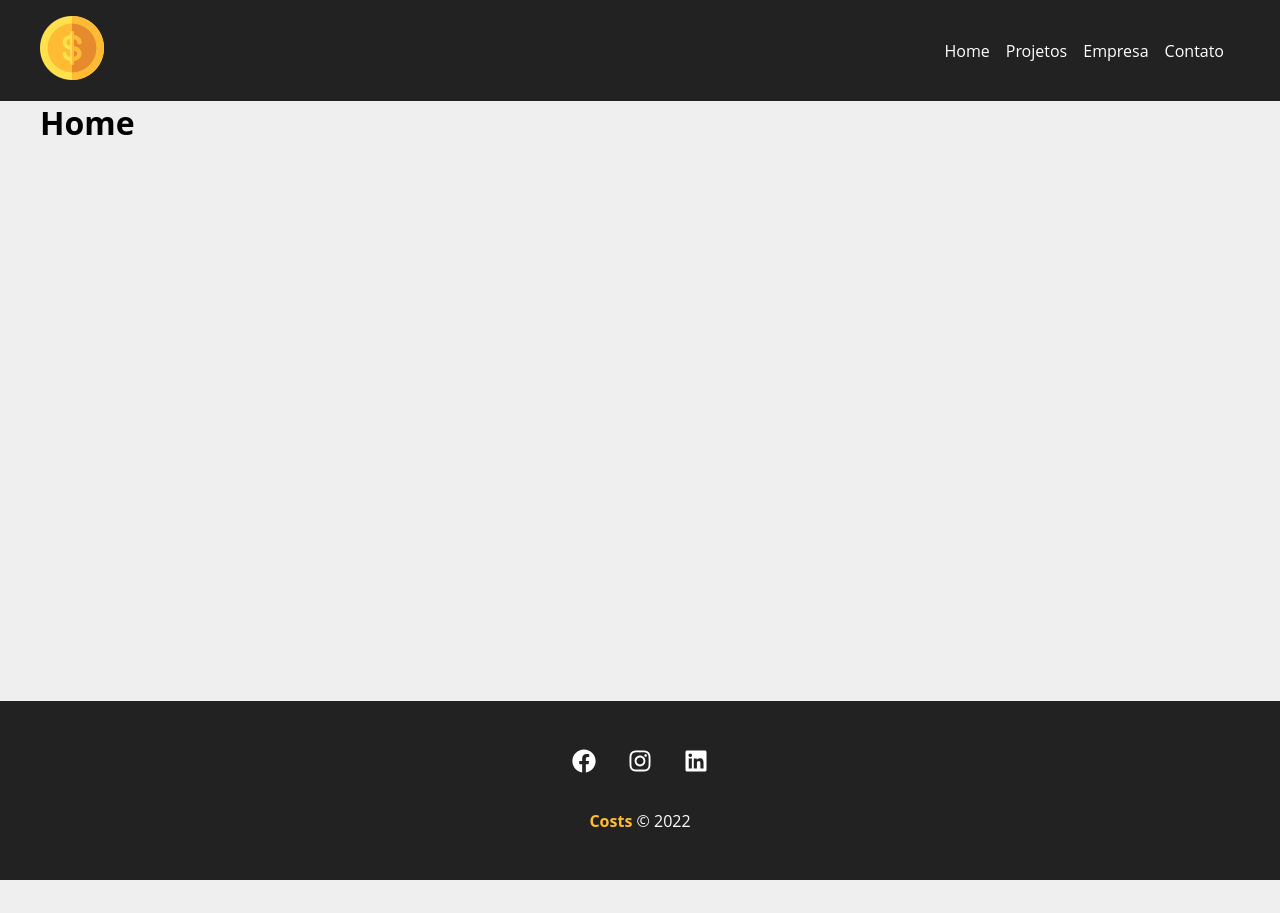
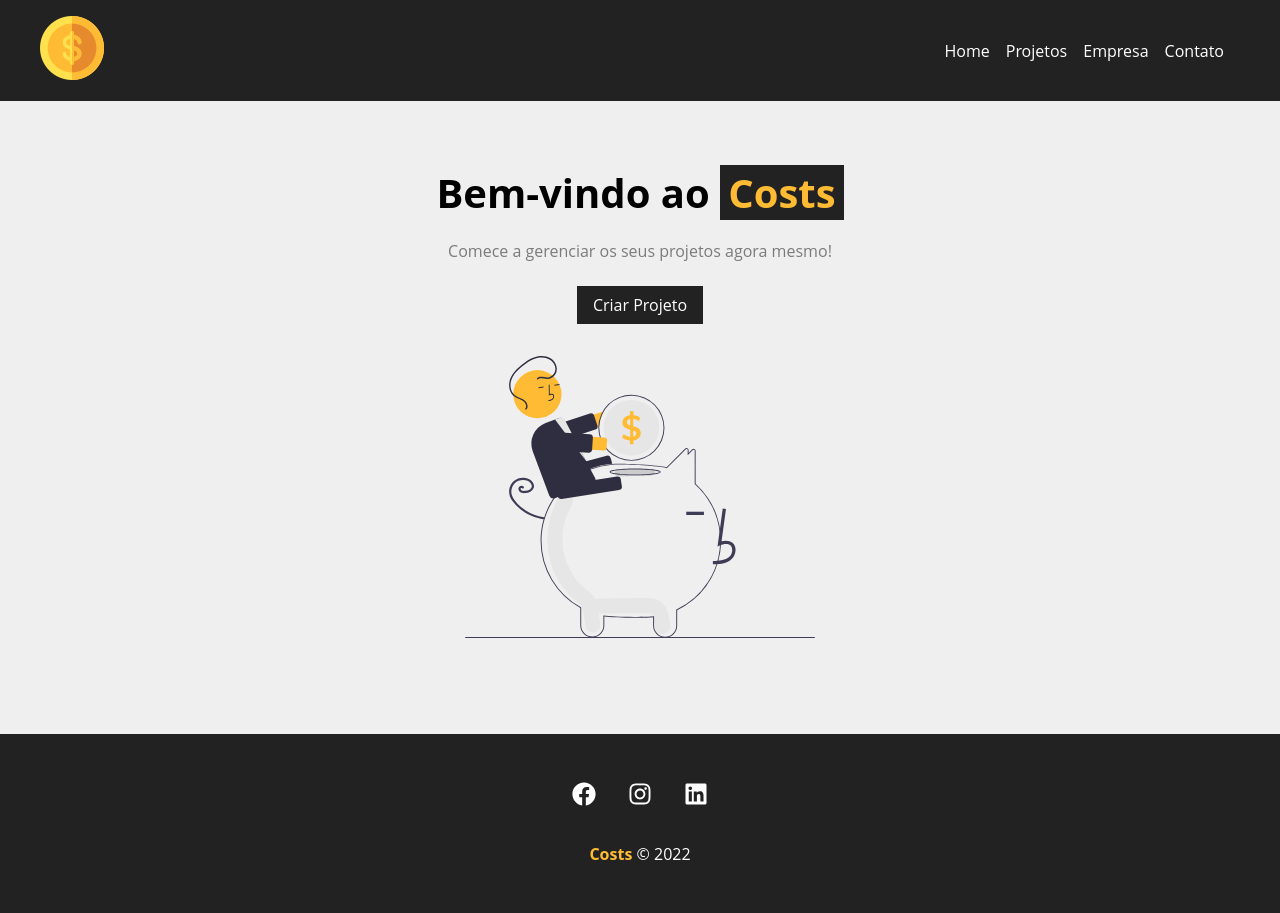
Before and after one commit to Deyvid-Kasteh/Projeto-Costs-em-React, a React (Create React App) app: page / in a window 1280 px wide. Before the commit the page ends 880 px from the top, so only its background shows below. Built offline with nearby package versions, Linux system fonts and the light colour scheme; the HTML template or start-up script is replaced by a standard one.

Commit message:
homepage made

```diff
--- /dev/null
+++ b/src/components/layout/LinkButton.js
@@ -0,0 +1,14 @@
+import { Link } from 'react-router-dom'
+import styles from './LinkButton.module.css'
+
+
+function LinkButton({to, text}) {
+    return (
+        <Link className={styles.btn} to={to}>
+            {text}
+        </Link>
+    )
+
+}
+
+export default LinkButton
--- /dev/null
+++ b/src/components/layout/LinkButton.module.css
@@ -0,0 +1,11 @@
+.btn {
+    background-color: #222;
+    color: #fff;
+    padding: 0.5em 1em;
+    text-decoration: none;
+    transition: 0.5s;
+}
+
+.btn:hover {
+    color: #ffbb33;
+}
--- a/src/components/pages/Home.js
+++ b/src/components/pages/Home.js
@@ -1,7 +1,18 @@
+import styles from './Home.module.css'
+import savings from '../../img/savings.svg'
+import LinkButton from '../layout/LinkButton';
+
 function Home() {
-
-
-    return <h1>Home</h1>
+    return (
+      <section className={styles.home_container}>
+        <h1>
+          Bem-vindo ao <span>Costs</span>
+        </h1>
+        <p>Comece a gerenciar os seus projetos agora mesmo!</p>
+            <LinkButton to='/newproject' text='Criar Projeto' />
+        <img src={savings} alt='Costs' />
+      </section>
+    );
 
 
 }
--- /dev/null
+++ b/src/components/pages/Home.module.css
@@ -0,0 +1,29 @@
+.home_container {
+    width: 100%;
+    display: flex;
+    flex-direction: column;
+    justify-content: center;
+    align-items: center;
+    padding: 4em;
+}
+
+.home_container h1 {
+    font-size: 2.5em;
+    margin-bottom: 0.5em;
+}
+
+.home_container h1 span {
+    color: #ffbb33;
+    padding: 0 0.2em;
+    background-color: #222;
+}
+
+.home_container p {
+    margin-bottom: 1.5em;
+    color: #7b7b7b;
+}
+
+.home_container img {
+    width: 350px;
+    margin: 2em 0;
+}
```
